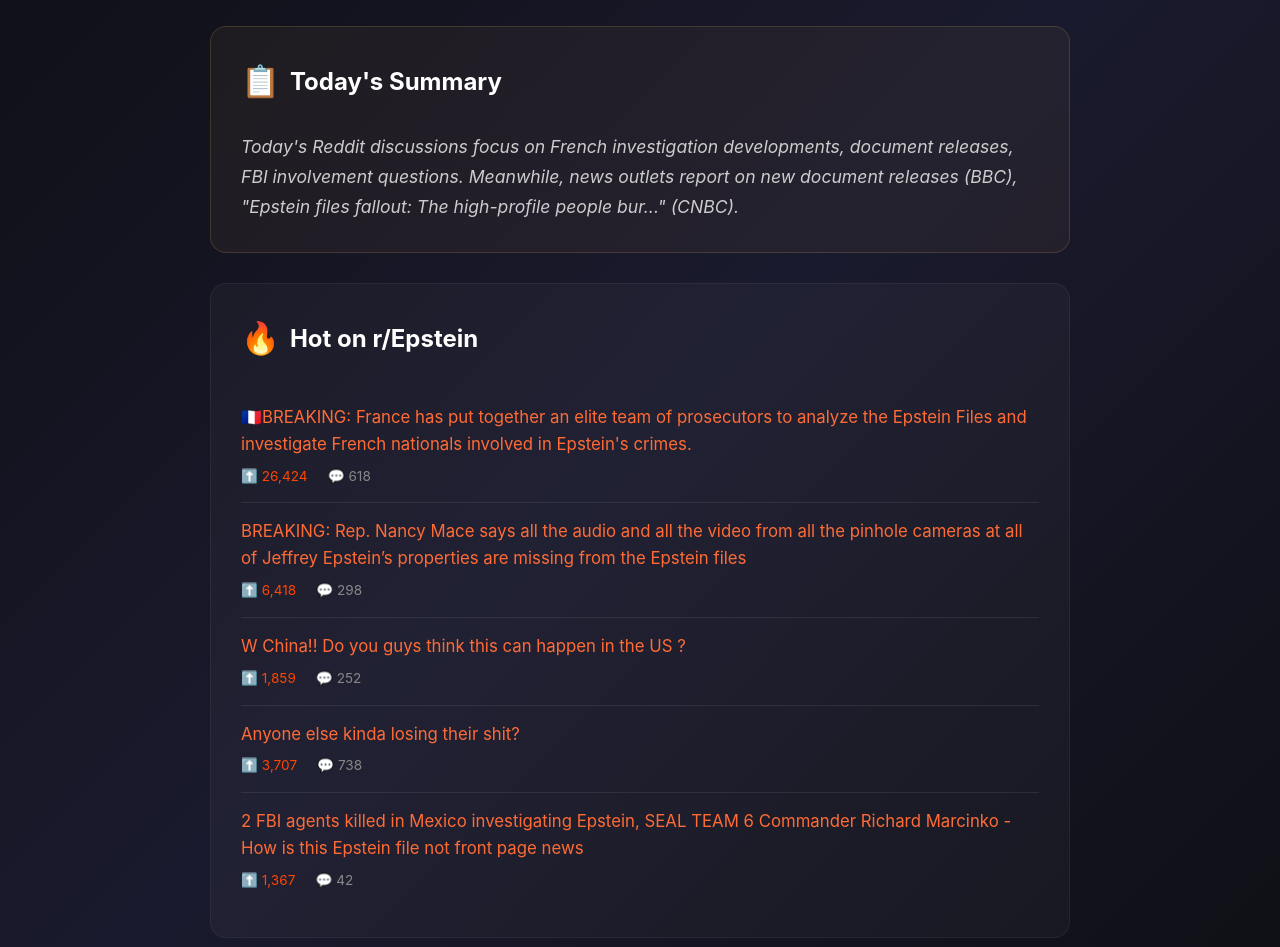
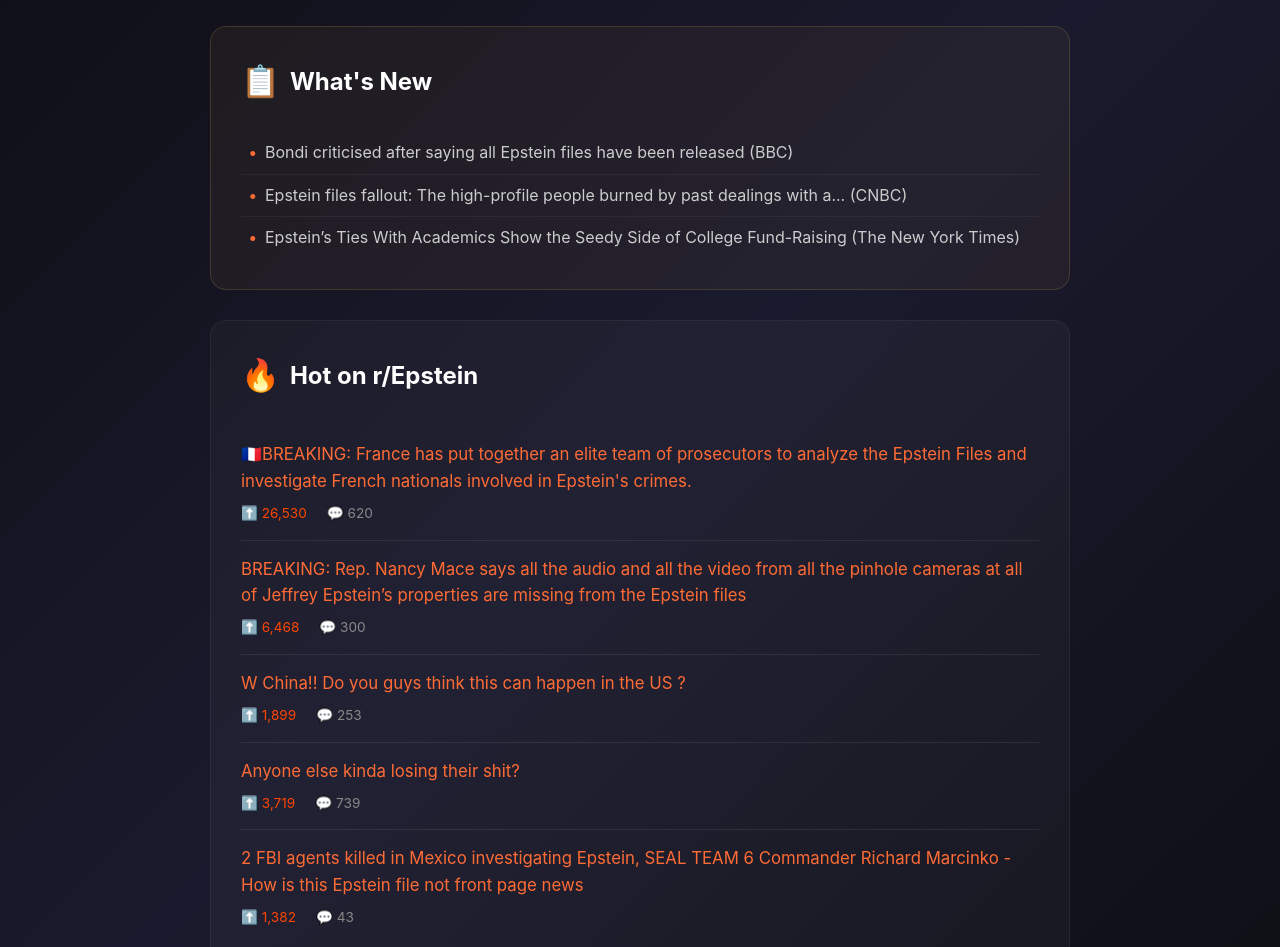
Before and after one commit to DutchPvR/Brokenchocolate, a plain HTML site: page index.html in a window 1280 px wide. Shown: the part 680-1627 px from the top of the page. Drawn offline with Linux system fonts and the light colour scheme.

Commit message:
Daily update: 2026-02-16 10:47 UTC

```diff
--- a/index.html
+++ b/index.html
@@ -157,11 +157,32 @@
             border: 1px solid rgba(255, 200, 100, 0.15);
         }
 
-        .daily-summary {
-            font-size: 1.1rem;
+        .summary-list {
+            list-style: none;
+            padding: 0;
+            margin: 0;
+        }
+
+        .summary-list li {
+            font-size: 1rem;
             color: #ccc;
-            line-height: 1.7;
-            font-style: italic;
+            line-height: 1.6;
+            padding: 8px 0;
+            padding-left: 24px;
+            position: relative;
+            border-bottom: 1px solid rgba(255, 255, 255, 0.05);
+        }
+
+        .summary-list li:last-child {
+            border-bottom: none;
+        }
+
+        .summary-list li::before {
+            content: "•";
+            color: #ff6b35;
+            font-weight: bold;
+            position: absolute;
+            left: 8px;
         }
 
         /* Footer */
@@ -221,9 +242,9 @@
         <!-- Daily Summary -->
         <section class="section summary-section">
             <h2 class="section-title">
-                <span class="icon">📋</span> Today's Summary
+                <span class="icon">📋</span> What's New
             </h2>
-            <p class="daily-summary">Today's Reddit discussions focus on French investigation developments, document releases, FBI involvement questions. Meanwhile, news outlets report on new document releases (BBC), "Epstein files fallout: The high-profile people bur..." (CNBC).</p>
+            <ul class="summary-list"><li>Bondi criticised after saying all Epstein files have been released (BBC)</li><li>Epstein files fallout: The high-profile people burned by past dealings with a... (CNBC)</li><li>Epstein’s Ties With Academics Show the Seedy Side of College Fund-Raising (The New York Times)</li></ul>
         </section>
 
         <!-- Reddit Section -->
@@ -238,8 +259,8 @@
                     <span class="post-title">🇫🇷BREAKING: France has put together an elite team of prosecutors to analyze the Epstein Files and investigate French nationals involved in Epstein&#x27;s crimes.</span>
                 </a>
                 <div class="post-meta">
-                    <span class="upvotes">⬆️ 26,424</span>
-                    <span class="comments">💬 618</span>
+                    <span class="upvotes">⬆️ 26,530</span>
+                    <span class="comments">💬 620</span>
                 </div>
             </div>
             <div class="reddit-post">
@@ -247,8 +268,8 @@
                     <span class="post-title">BREAKING: Rep. Nancy Mace says all the audio and all the video from all the pinhole cameras at all of Jeffrey Epstein’s properties are missing from the Epstein files</span>
                 </a>
                 <div class="post-meta">
-                    <span class="upvotes">⬆️ 6,418</span>
-                    <span class="comments">💬 298</span>
+                    <span class="upvotes">⬆️ 6,468</span>
+                    <span class="comments">💬 300</span>
                 </div>
             </div>
             <div class="reddit-post">
@@ -256,8 +277,8 @@
                     <span class="post-title">W China!! Do you guys think this can happen in the US ?</span>
                 </a>
                 <div class="post-meta">
-                    <span class="upvotes">⬆️ 1,859</span>
-                    <span class="comments">💬 252</span>
+                    <span class="upvotes">⬆️ 1,899</span>
+                    <span class="comments">💬 253</span>
                 </div>
             </div>
             <div class="reddit-post">
@@ -265,8 +286,8 @@
                     <span class="post-title">Anyone else kinda losing their shit?</span>
                 </a>
                 <div class="post-meta">
-                    <span class="upvotes">⬆️ 3,707</span>
-                    <span class="comments">💬 738</span>
+                    <span class="upvotes">⬆️ 3,719</span>
+                    <span class="comments">💬 739</span>
                 </div>
             </div>
             <div class="reddit-post">
@@ -274,8 +295,8 @@
                     <span class="post-title">2 FBI agents killed in Mexico investigating Epstein, SEAL TEAM 6 Commander Richard Marcinko - How is this Epstein file not front page news</span>
                 </a>
                 <div class="post-meta">
-                    <span class="upvotes">⬆️ 1,367</span>
-                    <span class="comments">💬 42</span>
+                    <span class="upvotes">⬆️ 1,382</span>
+                    <span class="comments">💬 43</span>
                 </div>
             </div>
             </div>
@@ -311,7 +332,7 @@
 
         <!-- Footer -->
         <footer>
-            <div class="last-updated">Last updated: February 16, 2026 • 10:40 UTC</div>
+            <div class="last-updated">Last updated: February 16, 2026 • 10:47 UTC</div>
             <a href="https://github.com/DutchPvR/Brokenchocolate" target="_blank">View on GitHub</a>
         </footer>
     </div>
```
